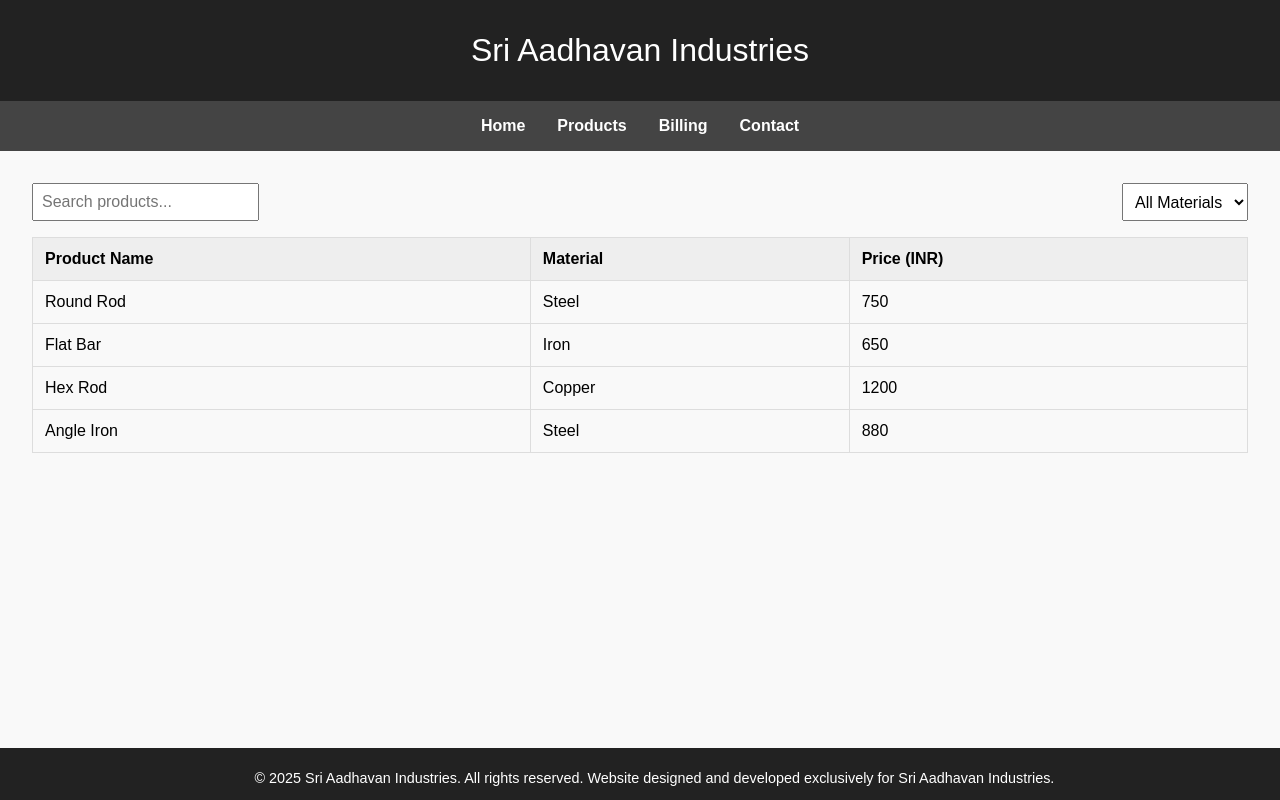
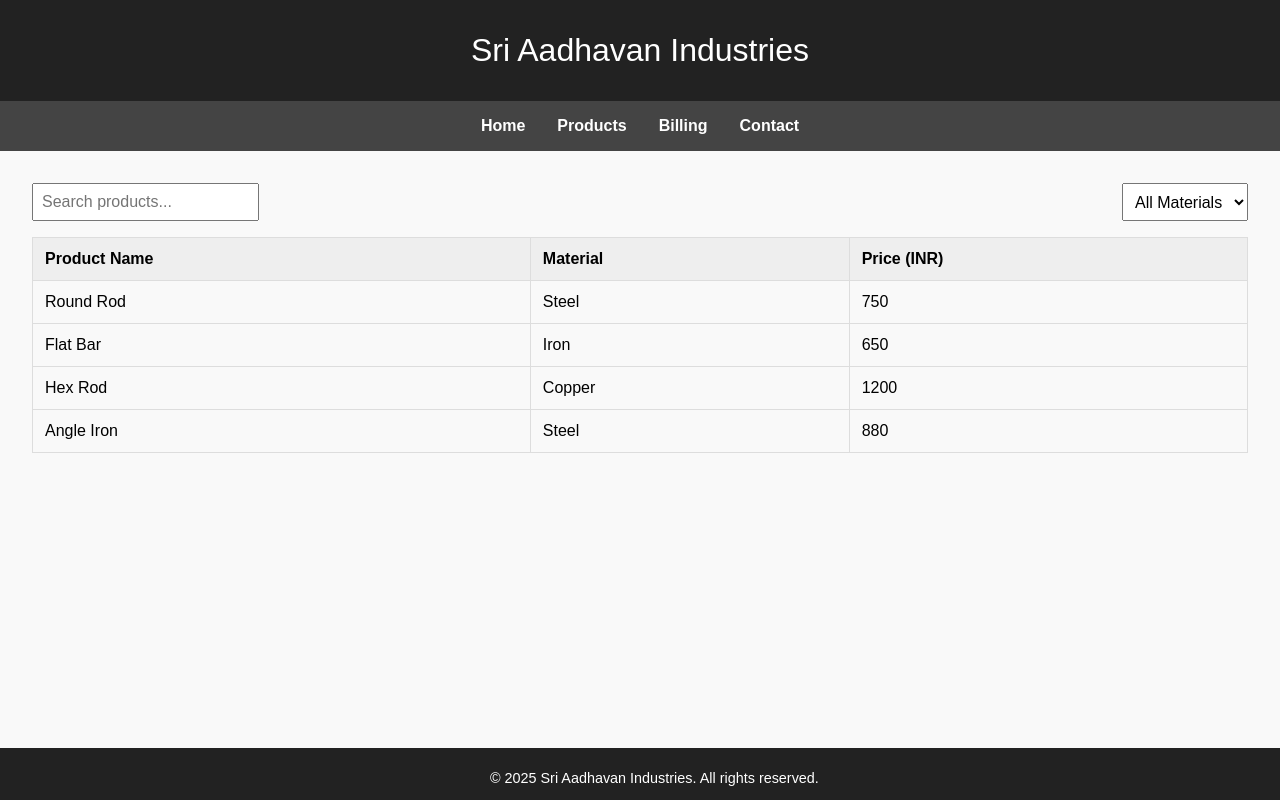
Before and after one commit to roaringcapricon007/SAI-billing-system, a plain HTML site: page index.html in a window 1280 px wide. Drawn offline with Linux system fonts and the light colour scheme; a web font is replaced by a local one.

Commit message:
Update index.html

```diff
--- a/index.html
+++ b/index.html
@@ -118,7 +118,7 @@
     </table>
   </div>
   <div class="footer">
-    &copy; 2025 Sri Aadhavan Industries. All rights reserved. Website designed and developed exclusively for Sri Aadhavan Industries.
+    &copy; 2025 Sri Aadhavan Industries. All rights reserved.
   </div>
 
   <script>
```
